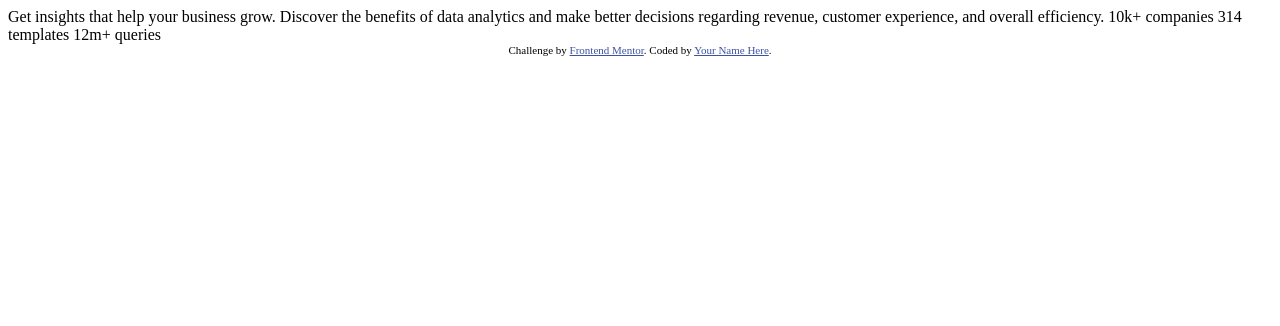
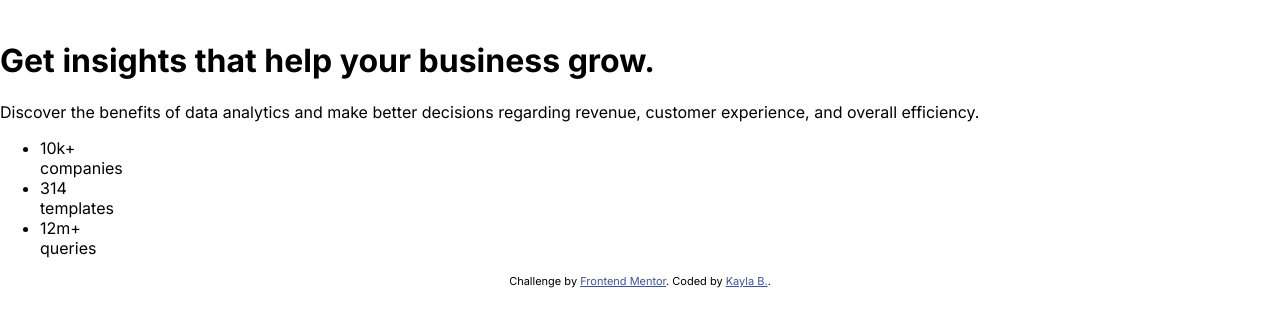
Before and after one commit to kbonneteau/fe-mentor-stats-preview-card, a plain HTML site: page index.html in a window 1280 px wide. Drawn offline with Linux system fonts and the light colour scheme.

Commit message:
Add HTML structure and BEM class styles. Initialize scss file structure and class styles.

```diff
--- a/index.html
+++ b/index.html
@@ -2,10 +2,9 @@
 <html lang="en">
 <head>
   <meta charset="UTF-8">
-  <meta name="viewport" content="width=device-width, initial-scale=1.0"> <!-- displays site properly based on user's device -->
-
+  <meta name="viewport" content="width=device-width, initial-scale=1.0">
   <link rel="icon" type="image/png" sizes="32x32" href="./assets/images/favicon-32x32.png">
-
+  <link rel="stylesheet" href="./styles/main.css">
   <title>Frontend Mentor | Stats preview card component</title>
 
   <!-- Feel free to remove these styles or customise in your own stylesheet 👍 -->
@@ -15,19 +14,33 @@
   </style>
 </head>
 <body>
-
-  Get insights that help your business grow.
-
-  Discover the benefits of data analytics and make better decisions regarding revenue, customer
-  experience, and overall efficiency.
-
-  10k+ companies
-  314 templates
-  12m+ queries
-
-  <div class="attribution">
-    Challenge by <a href="https://www.frontendmentor.io?ref=challenge" target="_blank">Frontend Mentor</a>.
-    Coded by <a href="#">Your Name Here</a>.
-  </div>
+  <main class="stats-card">
+    <img class="stats-card__hero" src="" alt="">
+    <h1 class="stats-card__heading">Get insights that help your business grow.</h1>
+    <p class="stats-card__description">
+      Discover the benefits of data analytics and make better decisions regarding revenue, customer
+      experience, and overall efficiency.
+    </p>
+    <ul class="stats-card__list">
+      <li class="stats-card__stat">
+        <span class="stat-card__stat--number">10k+</span><br>
+        companies
+      </li>
+      <li class="stats-card__stat">
+        <span class="stat-card__stat--number">314</span><br>
+        templates
+      </li>
+      <li class="stats-card__stat">
+        <span class="stat-card__stat--number">12m+</span><br>
+        queries
+      </li>
+    </ul>
+  </main>
+  <footer>
+    <div class="attribution">
+      Challenge by <a href="https://www.frontendmentor.io?ref=challenge" target="_blank">Frontend Mentor</a>.
+      Coded by <a href="#">Kayla B.</a>.
+    </div>
+  </footer>
 </body>
 </html>
--- a/styles/main.scss
+++ b/styles/main.scss
@@ -0,0 +1,36 @@
+@use './partials/variables' as *;
+@use './partials/mixins'    as *;
+
+*, *::before, *::after {
+    box-sizing: border-box;
+}
+body {
+    margin: 0;
+    font-family: $site-font;
+}
+
+.stats-card {
+
+    &__hero {
+
+    }
+
+    &__heading {
+
+    }
+
+    &__description {
+
+    }
+
+    &__list {
+
+    }
+
+    &__stat {
+
+        &--number {
+
+        }
+    }
+}
--- /dev/null
+++ b/styles/partials/_mixins.scss
@@ -0,0 +1,14 @@
+@use './variables' as *;
+
+// Media queries breakpoints
+@mixin tablet {
+    @media screen and (min-width: $tablet-breakpoint) {
+        @content;
+    }
+}
+
+@mixin desktop {
+    @media screen and (min-width: $desktop-breakpoint) {
+        @content;
+    }
+}
--- /dev/null
+++ b/styles/partials/_typography.scss
@@ -0,0 +1,3 @@
+@import url('https://fonts.googleapis.com/css2?family=Inter:wght@400;700&display=swap');
+
+@import url('https://fonts.googleapis.com/css2?family=Lexend+Deca&display=swap');
--- a/styles/partials/_variables.scss
+++ b/styles/partials/_variables.scss
@@ -0,0 +1,19 @@
+@use './typography';
+
+// Breakpoints
+$tablet-breakpoint:  768px;
+$desktop-breakpoint: 1440px;
+
+// Website colors
+$main-background:    hsl(233, 47%, 7%);
+$card-background:    hsl(244, 38%, 16%);
+$accent-color:       hsl(277, 64%, 61%);
+
+$headings-and-stats: hsl(0, 0%, 100%);
+$main-text:          hsla(0, 0%, 100%, 0.75);
+$stat-headings:      hsla(0, 0%, 100%, 0.6);
+
+// Fonts
+$site-font-size:     0.9375rem;
+$site-font:          'Inter', sans-serif;
+$site-font-alt:      'Lexend Deca', sans-serif;
```
Also changed, not shown: styles/main.css (added), styles/partials/mixins.scss (deleted).
